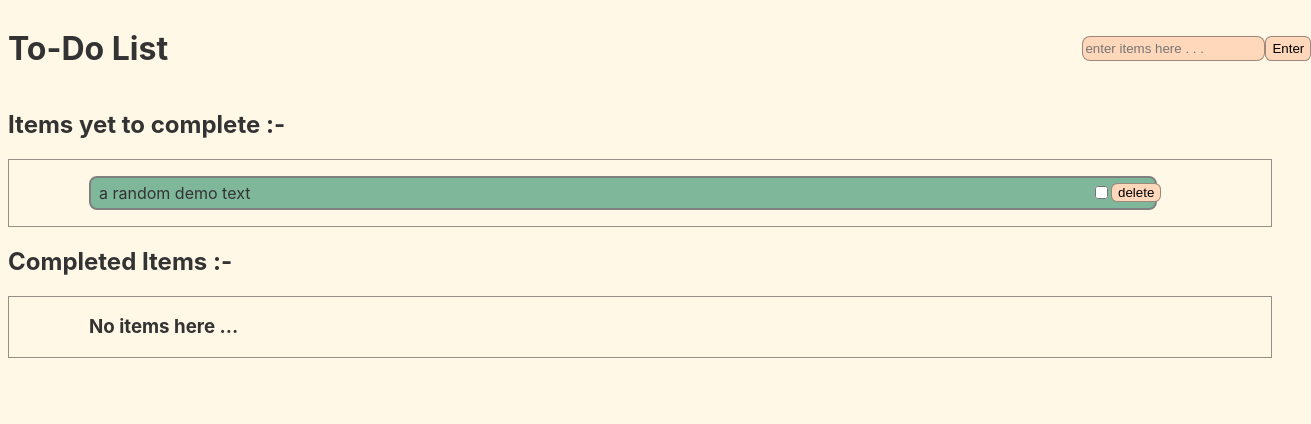
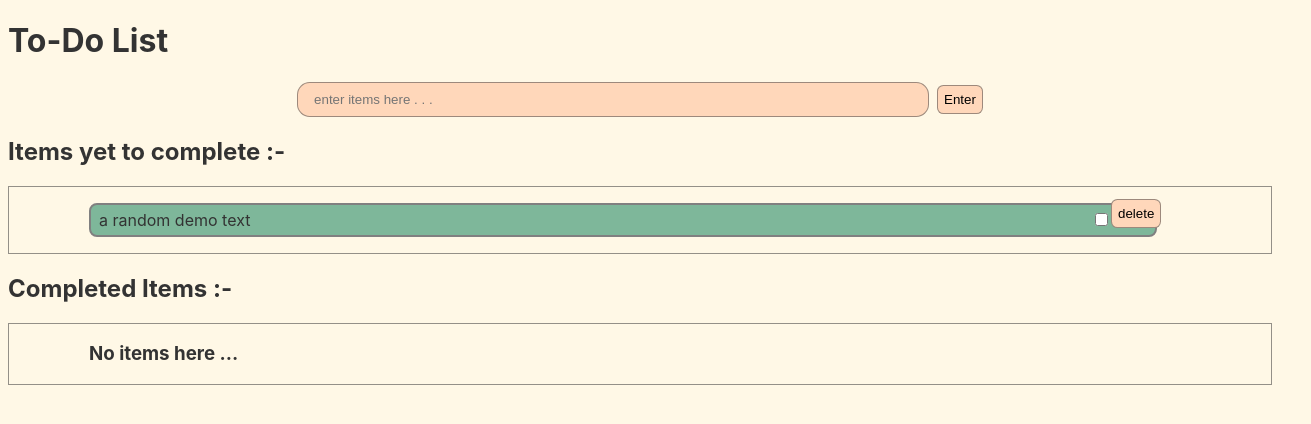
Before and after one commit to ArvindSuthar007/Todo-App, a React (Vite) app: page / in a window 1280 px wide. Shown: the top 424 px of the page, 1311 px wide, since content can reach past the window. Built offline with nearby package versions, Linux system fonts and the light colour scheme.

Commit message:
in file indentation

```diff
--- a/index.html
+++ b/index.html
@@ -1,4 +1,4 @@
-<!doctype html>
+<!DOCTYPE html>
 <html lang="en">
   <head>
     <meta charset="UTF-8" />
--- a/src/App.jsx
+++ b/src/App.jsx
@@ -1,55 +1,52 @@
-import { useState } from 'react';
-import TodoForm from './components/TodoForm/TodoForm';
-import TodoListChecked from './components/TodoListsRender/TodoListChecked';
-import TodoListUnchecked from './components/TodoListsRender/TodoListUnchecked';
-import Footer from './components/Footer/Footer';
-import './App.css';
+import { useState } from "react";
+import NavBar from "./components/NavBar/NavBar";
+import TodoForm from "./components/TodoForm/TodoForm";
+import TodoListChecked from "./components/TodoListsRender/TodoListChecked";
+import TodoListUnchecked from "./components/TodoListsRender/TodoListUnchecked";
+import Footer from "./components/Footer/Footer";
+import "./App.css";
 
-const items = [
-  {key: 1, inputtext: "a random demo text", mark: false}
-];
+const items = [{ key: 1, inputtext: "a random demo text", mark: false }];
 
 function App() {
-  const [ list, setList ] = useState(items);
-  const [ count, setCount ] = useState(2);
-  const [ trueCount, setTrueCount ] = useState(0);
+  const [list, setList] = useState(items);
+  const [count, setCount] = useState(2);
+  const [trueCount, setTrueCount] = useState(0);
 
   const addItem = (newitem) => {
-    newitem = {...newitem, key: count};
+    newitem = { ...newitem, key: count };
 
     const num = count + 1;
     setCount(num);
 
-    setList([...list, newitem ]);
-  }
+    setList([...list, newitem]);
+  };
 
   const deleteItem = (item) => {
-    setList(
-      list.filter(i => i.key !== item.key)
-    )
-  }
+    setList(list.filter((i) => i.key !== item.key));
+  };
 
   const toggleMark = (key) => {
     console.log("toggled");
 
     setList(() => {
-      let updatedList = list.map(item => {
-        if(item.key === key) return { ...item, mark: !item.mark};
+      let updatedList = list.map((item) => {
+        if (item.key === key) return { ...item, mark: !item.mark };
         else return item;
-      })
+      });
 
       let counting = updatedList.reduce((num, item) => {
         return item.mark === true ? num + 1 : num;
-      },0);
+      }, 0);
       setTrueCount(counting);
 
       return updatedList;
-    })
-  }
-
+    });
+  };
 
   return (
     <>
+      <NavBar />
       <TodoForm addItem={addItem} />
       <TodoListUnchecked
         list={list}
@@ -65,7 +62,7 @@ function App() {
       />
       <Footer />
     </>
-  )
+  );
 }
 
-export default App
+export default App;
--- a/src/components/List Item/ListItem.css
+++ b/src/components/List Item/ListItem.css
@@ -5,7 +5,7 @@
   height: 30px;
   margin: 5px 0 5px 0;
 
-    background-color: #7EB79A;
+  background-color: #7eb79a;
 
   display: flex;
   justify-content: space-between;
--- /dev/null
+++ b/src/components/NavBar/NavBar.jsx
@@ -0,0 +1,7 @@
+export default function NavBar() {
+  return (
+    <>
+      <h1>To-Do List</h1>
+    </>
+  );
+}
--- a/src/components/TodoForm/TodoForm.css
+++ b/src/components/TodoForm/TodoForm.css
@@ -1,16 +1,22 @@
 .search-container {
-    display: flex;
-    justify-content: space-between;
-    align-items: center;
+  display: flex;
+  justify-content: center;
+  align-items: center;
 }
 
 button {
-    border: 1.5px solid #44444485;
-    border-radius: 0.5rem;
-    background-color: #FFD7BA;
+  border: 1.5px solid #44444485;
+  border-radius: 0.8rem;
+  background-color: #ffd7ba;
+  height: 1.8rem;
 }
+
 input {
-    border: 1.5px solid #44444485;
-    border-radius: 0.5rem;
-    background-color: #FFD7BA;
+  border: 1.5px solid #44444485;
+  border-radius: 0.8rem;
+  background-color: #ffd7ba;
+  padding: 0 1rem 0 1rem;
+
+  width: 50%;
+  height: 2.2rem;
 }
--- a/src/components/TodoForm/TodoForm.jsx
+++ b/src/components/TodoForm/TodoForm.jsx
@@ -1,33 +1,25 @@
-import { useState } from 'react';
-import './TodoForm.css';
+import { useState } from "react";
+import "./TodoForm.css";
 
 export default function TodoForm({ addItem }) {
-    const [ inputValue, setInputValue ] = useState("");
+  const [inputValue, setInputValue] = useState("");
 
   const inputChangeTask = (e) => {
     setInputValue(e.target.value);
-    }
+  };
 
   const handleSubmitClick = () => {
-        const obj = {key: null, inputtext: inputValue, mark: false };
+    const obj = { key: null, inputtext: inputValue, mark: false };
     addItem(obj);
     setInputValue("");
-    }
+  };
 
   function keypress(event) {
     if (event.key === "Enter") handleSubmitClick();
   }
 
-    return(
-        <div className='search-container'>
-            <h1>To-Do List</h1>
-
-            <div style={{
-                "width" : "15%",
-                "height" : "25px",
-                "display" : "flex",
-                "justifyContent" : "space-around",
-            }}>
+  return (
+    <div className="search-container">
       <input
         type="search"
         placeholder="enter items here . . ."
@@ -35,10 +27,8 @@ export default function TodoForm({ addItem }) {
         onChange={inputChangeTask}
         onKeyDown={keypress}
       />
-                <button onClick={handleSubmitClick}>
-                    Enter
-                </button>
+      <span> </span>
+      <button onClick={handleSubmitClick}>Enter</button>
     </div>
-        </div>
-    )
+  );
 }
--- a/src/components/TodoListsRender/TodoListChecked.jsx
+++ b/src/components/TodoListsRender/TodoListChecked.jsx
@@ -1,21 +1,31 @@
-import ListItem from '../List Item/ListItem';
+import ListItem from "../List Item/ListItem";
 
-export default function TodoListChecked({ list, deleteItem, toggleMark, trueCount }) {
-    return(
+export default function TodoListChecked({
+  list,
+  deleteItem,
+  toggleMark,
+  trueCount,
+}) {
+  return (
     <>
       <h2>Completed Items :- </h2>
-            <div style={{
-                "paddingLeft" : "2.5rem",
-                "border" : "1px solid #33333385",
-            }}>
+      <div
+        style={{
+          paddingLeft: "2.5rem",
+          border: "1px solid #33333385",
+        }}
+      >
         {list.length === 0 ? (
           <h3>No items here ..</h3>
-                ):(
-                    <ul style={{
-                        "listStyle" : "none",
-                    }}>
+        ) : (
+          <ul
+            style={{
+              listStyle: "none",
+            }}
+          >
             {trueCount > 0 ? (
-                            list.map(item => (
+              list.map(
+                (item) =>
                   item.mark === true && (
                     <li key={item.key}>
                       <ListItem
@@ -25,13 +35,13 @@ export default function TodoListChecked({ list, deleteItem, toggleMark, trueCoun
                       />
                     </li>
                   )
-                            ))
-                        ):(
+              )
+            ) : (
               <h3>No items here ...</h3>
             )}
           </ul>
         )}
       </div>
     </>
-    )
+  );
 }
--- a/src/components/TodoListsRender/TodoListUnchecked.jsx
+++ b/src/components/TodoListsRender/TodoListUnchecked.jsx
@@ -1,25 +1,37 @@
-import { useState } from "react";
 import ListItem from "../List Item/ListItem";
 
-
-export default function TodoListUnchecked({ list, deleteItem, toggleMark, trueCount }) {
-    return(
+export default function TodoListUnchecked({
+  list,
+  deleteItem,
+  toggleMark,
+  trueCount,
+}) {
+  return (
     <>
-            <h2 style={{
-                "float" : "center"
-            }}>Items yet to complete :- </h2>
-            <div style={{
-                "paddingLeft" : "2.5rem",
-                "border" : "1px solid #33333385",
-            }}>
+      <h2
+        style={{
+          float: "center",
+        }}
+      >
+        Items yet to complete :-{" "}
+      </h2>
+      <div
+        style={{
+          paddingLeft: "2.5rem",
+          border: "1px solid #33333385",
+        }}
+      >
         {list.length === 0 ? (
           <h3>Add items here ...</h3>
-                ):(
-                    <ul style={{
-                        "listStyle" : "none",
-                    }}>
-                        {(list.length - trueCount) > 0 ? (
-                            list.map(item => (
+        ) : (
+          <ul
+            style={{
+              listStyle: "none",
+            }}
+          >
+            {list.length - trueCount > 0 ? (
+              list.map(
+                (item) =>
                   item.mark === false && (
                     <li key={item.key}>
                       <ListItem
@@ -29,13 +41,13 @@ export default function TodoListUnchecked({ list, deleteItem, toggleMark, trueCo
                       />
                     </li>
                   )
-                            ))
-                        ):(
+              )
+            ) : (
               <h3>Add items here ...</h3>
             )}
           </ul>
         )}
       </div>
     </>
-    )
+  );
 }
```
Also changed, not shown: src/components/Footer/Footer.jsx (+2 -6 lines), src/components/List Item/ListItem.jsx (+12 -14 lines). Lines whose indentation alone changed are shown as unchanged.
